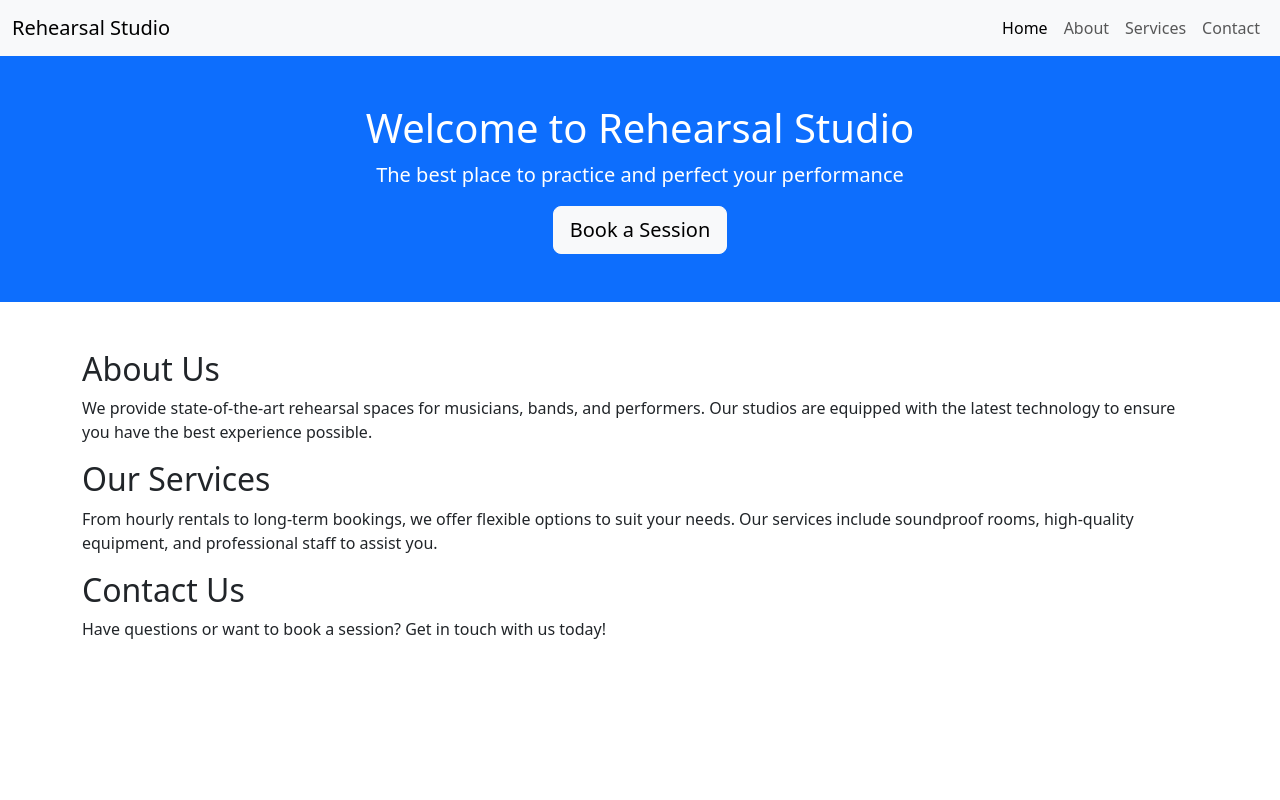
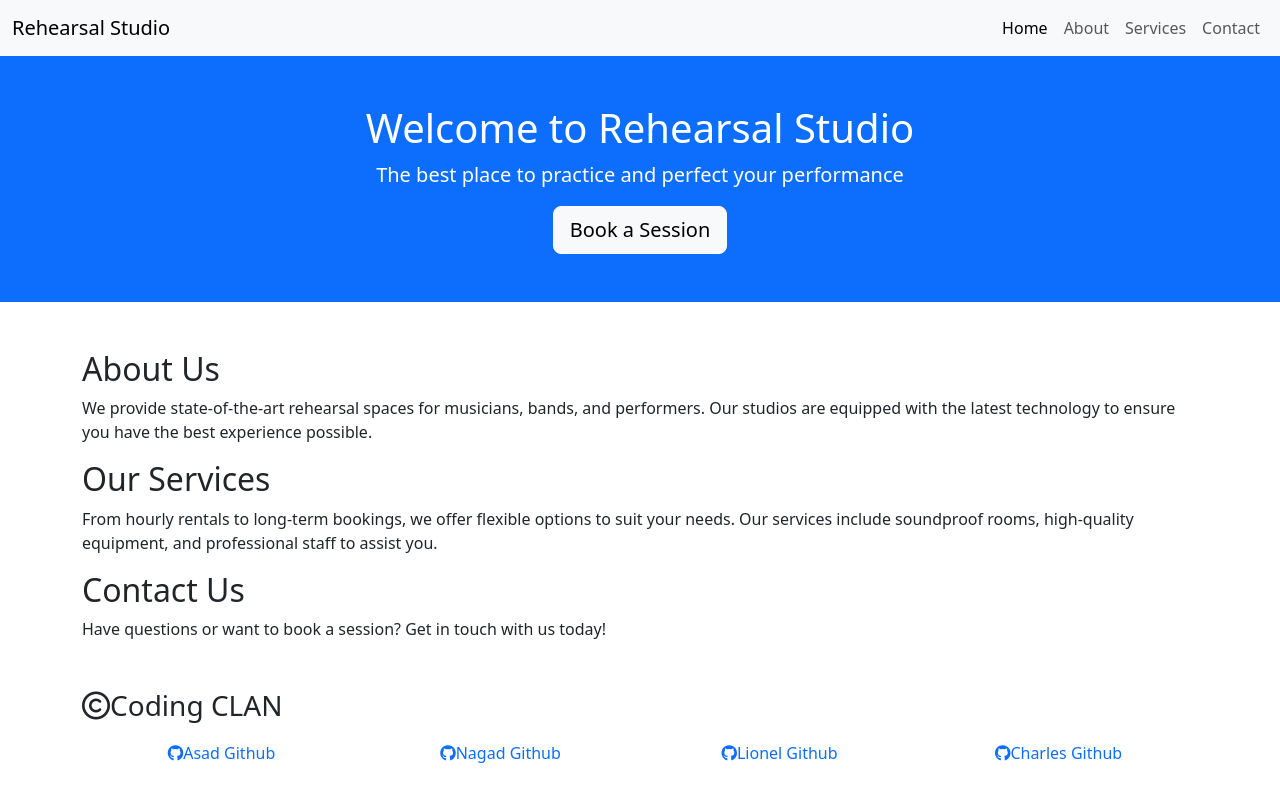
Before and after one commit to CharlesTack/rehearsal-studio, a plain HTML site: page index.html in a window 1280 px wide. Drawn offline with nearby package versions, Linux system fonts and the light colour scheme.

Commit message:
add footer

```diff
--- a/assets/css/style.css
+++ b/assets/css/style.css
@@ -0,0 +1,12 @@
+.footer-links {
+    list-style-type: none;
+    padding: 0;
+}
+
+.footer-links li {
+    margin: 10px 0;
+}
+
+.underlined-link {
+    text-decoration: none;
+}
--- a/index.html
+++ b/index.html
@@ -54,12 +54,14 @@
     <main class="container my-5">
         <section>
             <h2>About Us</h2>
-            <p>We provide state-of-the-art rehearsal spaces for musicians, bands, and performers. Our studios are equipped with the latest technology to ensure you have the best experience possible.</p>
+            <p>We provide state-of-the-art rehearsal spaces for musicians, bands, and performers. Our studios are
+                equipped with the latest technology to ensure you have the best experience possible.</p>
         </section>
 
         <section>
             <h2>Our Services</h2>
-            <p>From hourly rentals to long-term bookings, we offer flexible options to suit your needs. Our services include soundproof rooms, high-quality equipment, and professional staff to assist you.</p>
+            <p>From hourly rentals to long-term bookings, we offer flexible options to suit your needs. Our services
+                include soundproof rooms, high-quality equipment, and professional staff to assist you.</p>
         </section>
 
         <section>
@@ -68,12 +70,32 @@
         </section>
     </main>
 
+    <footer class="container">
+        <h3 class="big-words"><i class="fa-regular fa-copyright"></i>Coding CLAN</h3>
+        <ul class="footer-links d-flex flex-wrap">
+            <li class="col-6 col-md-3 text-center"><a class="underlined-link"href="https://github.com/Asad-1I" target="_blank" rel="noopener"
+                    aria-label="Visit Asad github (opens in a new tab)">
+                    <i class="fa-brands fa-github"></i>Asad Github</a></li>
+            <li class="col-6 col-md-3 text-center"><a class="underlined-link" href="https://github.com/CBH-23" target="_blank" rel="noopener"
+                    aria-label="Visit Nagad github (opens in a new tab)">
+                    <i class="fa-brands fa-github"></i>Nagad Github</a></li>
+            <li class="col-6 col-md-3 text-center"><a class="underlined-link"href="https://github.com/Leo-gwe" target="_blank" rel="noopener"
+                    aria-label="Visit Lionel github (opens in a new tab)">
+                    <i class="fa-brands fa-github"></i>Lionel Github</a></li>
+            <li class="col-6 col-md-3 text-center"><a class="underlined-link"href="https://github.com/CharlesTack" target="_blank"
+                    rel="noopener" aria-label="Visit Charles github (opens in a new tab)">
+                    <i class="fa-brands fa-github"></i>Charles Github</a></li>
+        </ul>
+    </footer>
+
     <!-- JavaScript Script -->
     <script src="assets/javascript/script.js"></script>
     <!-- Bootstrap Script -->
     <script src="https://cdn.jsdelivr.net/npm/bootstrap@5.3.3/dist/js/bootstrap.bundle.min.js"
         integrity="sha384-YvpcrYf0tY3lHB60NNkmXc5s9fDVZLESaAA55NDzOxhy9GkcIdslK1eN7N6jIeHz"
         crossorigin="anonymous"></script>
+    <!-- Font Awesome Script -->
+    <script src="https://kit.fontawesome.com/17f6269fc0.js" crossorigin="anonymous"></script>
 </body>
 
 </html>
```
